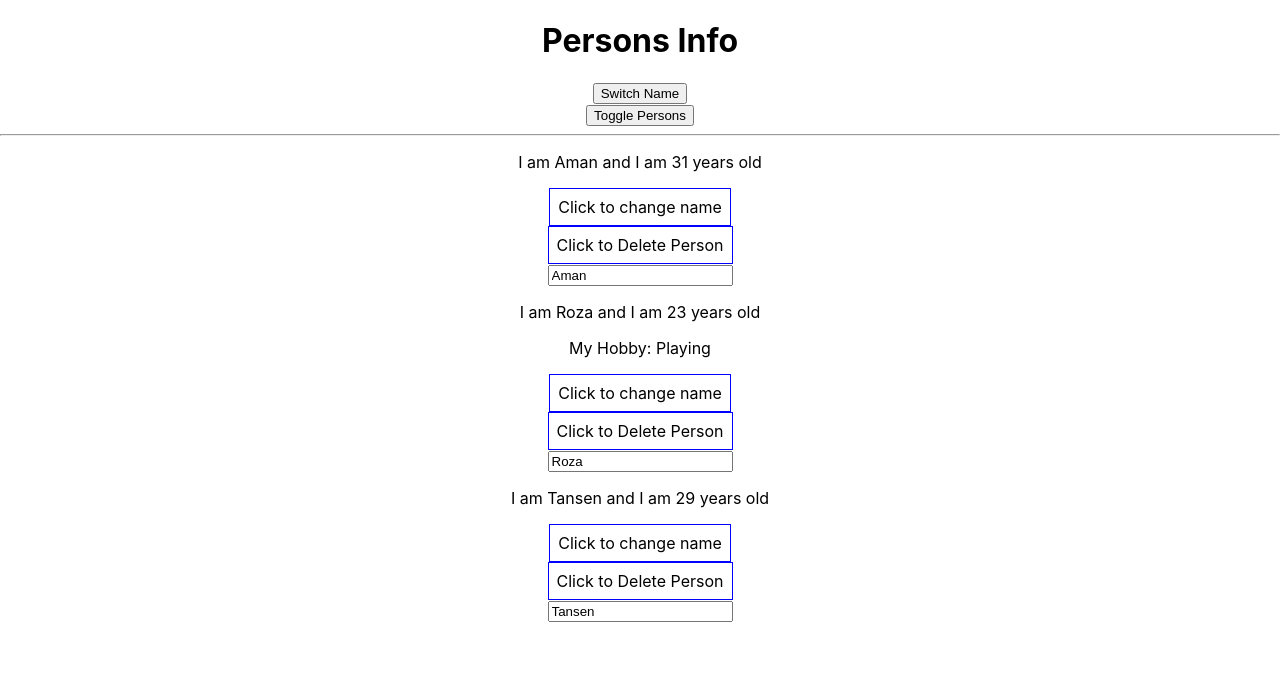
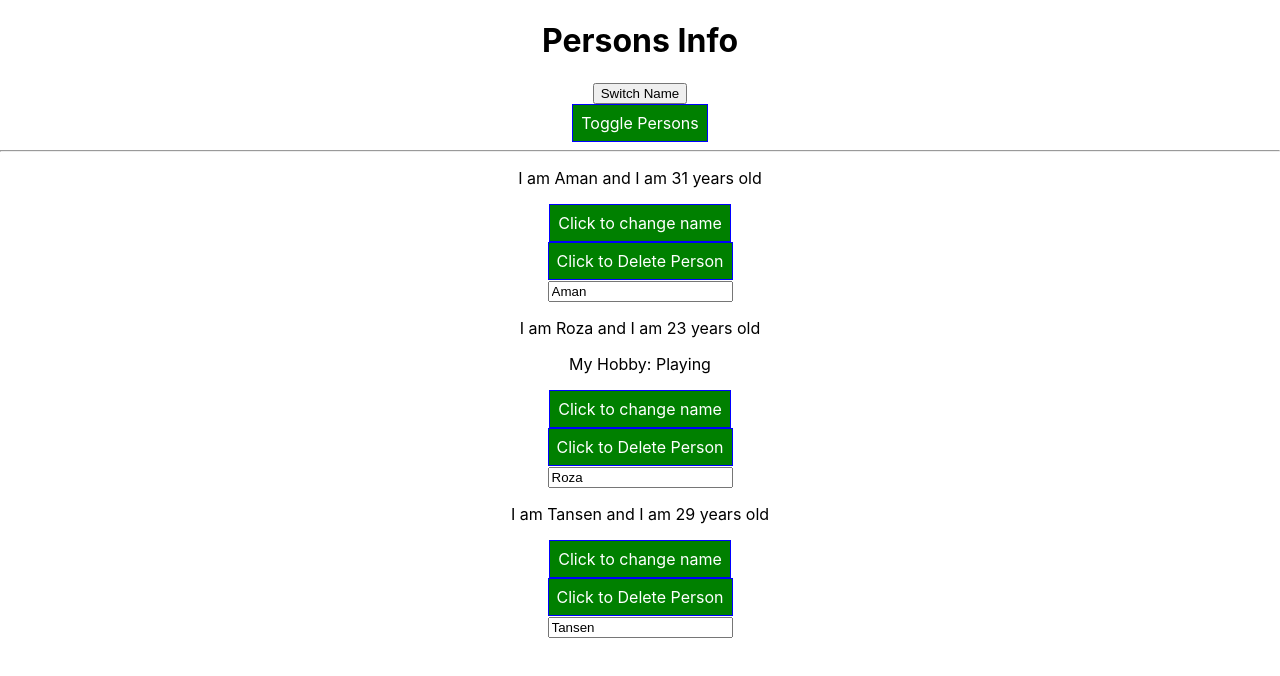
Before and after one commit to AmanAzim/1st-ReactJs, a React (Create React App) app: page / in a window 1280 px wide. Shown: the top 676 px of the page. Built offline with nearby package versions, Linux system fonts and the light colour scheme.

Commit message:
"commit"

```diff
--- a/src/App.js
+++ b/src/App.js
@@ -44,6 +44,14 @@ class App extends Component {
       this.setState({persons:neWpersons});
   };
   render() {
+    const buttonStyle={
+          backgroundColor:'green',
+          color:'white',
+          font:'inherit',
+          border:'1px solid blue',
+          padding:'8px',
+          cursor:'pointer'
+      };
     let persons=null;
 
     if(this.state.showPersons){
@@ -59,6 +67,7 @@ class App extends Component {
             }
         </div>
       );
+      buttonStyle.backgroundColor='red';
     }
 
     return (
@@ -67,7 +76,8 @@ class App extends Component {
 
         <button onClick={()=>this.SwitchNameHandler('Azim')}>Switch Name</button>
         <br></br>
-        <button onClick={this.togglePersonsHandler}>Toggle Persons</button>
+
+        <button style={buttonStyle} onClick={this.togglePersonsHandler}>Toggle Persons</button>
 
         {persons}
 
--- a/src/Person/Person.js
+++ b/src/Person/Person.js
@@ -3,7 +3,8 @@ import './Person.css'
 
 const person=(props)=>{
    const buttonStyle={
-        backgroundColor:'white',
+        backgroundColor:'green',
+        color:'white',
         font:'inherit',
         border:'1px solid blue',
         padding:'8px',
```
